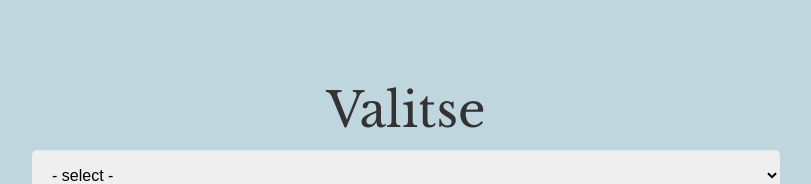
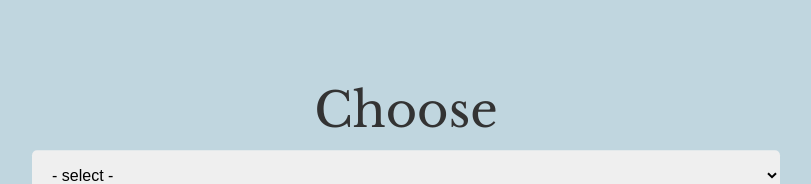
Before and after one commit to VilleKoo/json-select, a plain HTML site: page index.html in a window 1280 px wide. Shown: the part 226-410 px from the top of the page, without its empty margins (234-1045 px from the left). Drawn offline with nearby package versions, Linux system fonts and the light colour scheme.

Commit message:
Update index.html

```diff
--- a/index.html
+++ b/index.html
@@ -13,7 +13,7 @@
   <section>
     <div class="container">
       <p>
-        <label for="cancer">Valitse</label>
+        <label for="cancer">Choose</label>
         <select id="cancer"></select>
         <button id="continue" disabled>Disabled</button>
       </p>
```
